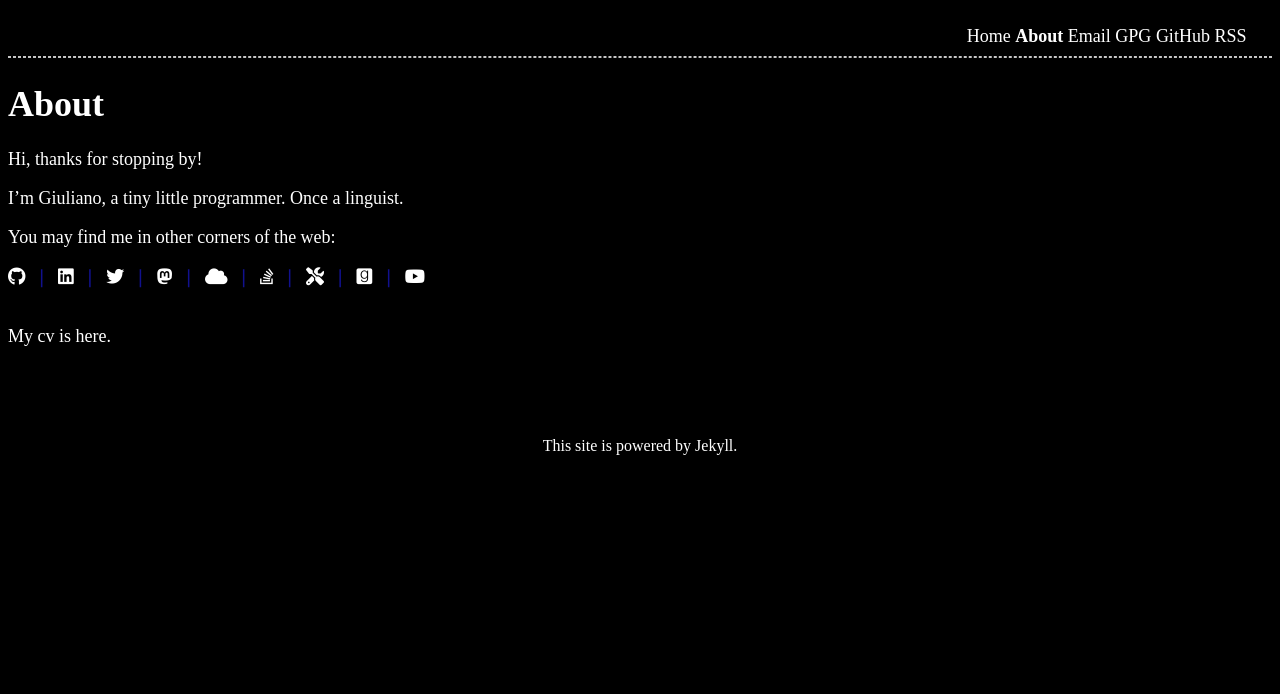
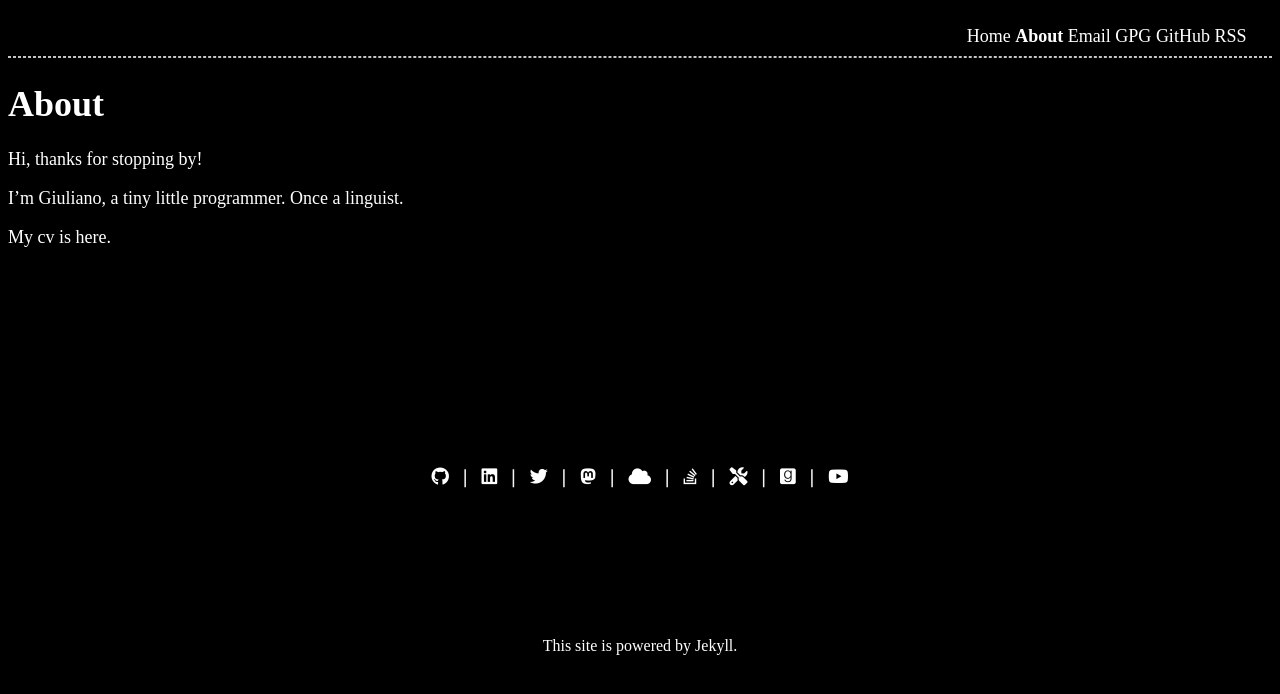
Before and after one commit to giulianopz/giulianopz.github.io, a Jekyll site: the page built from about.md, in a window 1280 px wide. Shown: the top 694 px of the page. Built offline with Jekyll 4.4.1, drawn with Linux system fonts in a browser that asks for light colours; nearby versions of some CDN libraries.

Commit message:
Tweak about

```diff
--- a/_sass/main.scss
+++ b/_sass/main.scss
@@ -34,8 +34,8 @@ nav {
 
 #webaddress {
     text-align: center;
-    position: absolute;
-    color: #11118e;
+    padding-top: 200px;
+    color: whitesmoke;
     font-family: Monaco, Menlo, monospace, sans-serif;
 }
 
--- a/about.md
+++ b/about.md
@@ -8,7 +8,8 @@ Hi, thanks for stopping by!
 
 I'm Giuliano, a tiny little programmer. Once a linguist.
 
-You may find me in other corners of the web:
+My cv is [here](https://giulianopz.github.io/cv/).
+
 <div id="webaddress">
 <a href="https://github.com/giulianopz" class="fab fa-github"></a>
 | <a href="https://www.linkedin.com/in/giuliano-panzironi/" class="fab fa-linkedin"></a>
```
Also changed, not shown: other parts of about.md (+0 -2 lines).
